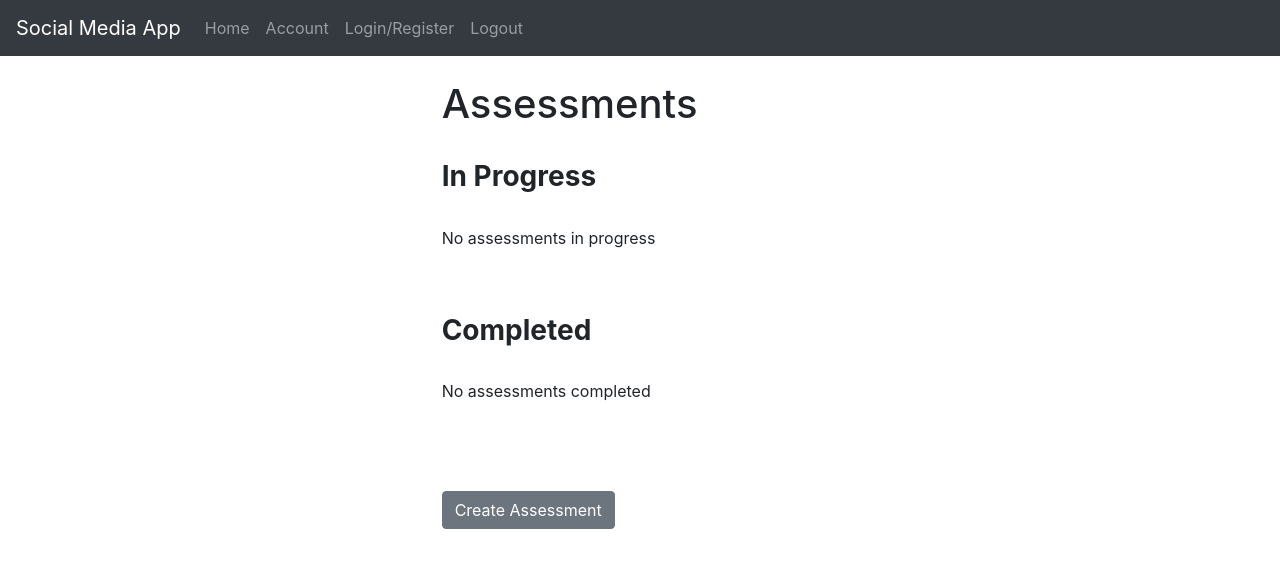
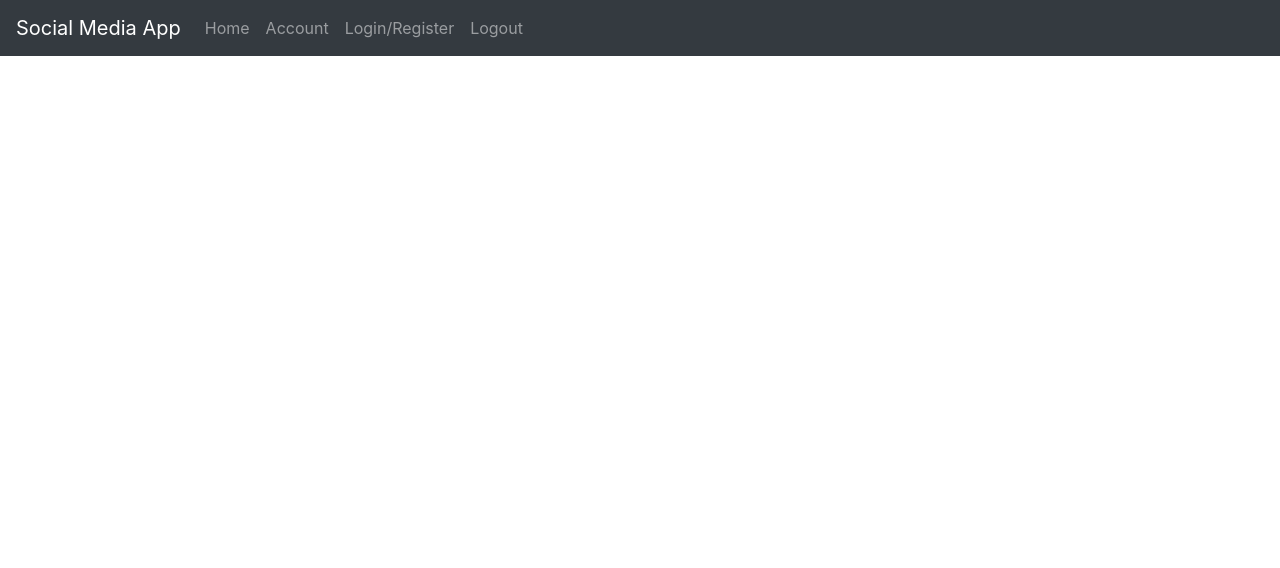
Before and after one commit to ne-njaravani/web-app-2, a Python web app: template Social_media_site/app/templates/home.html in a window 1280 px wide. Shown: the top 568 px of the page. Run offline with Jinja, Linux system fonts and the light colour scheme; the template is opened without the code that fills it, so the values that code supplies are empty; some libraries are stand-ins or nearby versions.

Commit message:
miscellaneous changes

```diff
--- a/Social_media_site/app/templates/home.html
+++ b/Social_media_site/app/templates/home.html
@@ -2,59 +2,6 @@
 {% extends "base.html" %}
 {% block title %}Home{% endblock %}
 {% block content %}
-<h1>Assessments</h1>
-<br>
-<!-- In Progress Assessments -->
-<h3><b>In Progress</b></h3>
-<br>
-{% if in_progress_assessments %}
 
 
-        {% for assessment in in_progress_assessments %}
-            <h5> <b>Module:</b> {{ assessment.module_code }}</h5>
-            <h6> <b>Assessment:</b> {{ assessment.title }}</h6>
-            <p>  <b>Due:</b> {{ assessment.deadline }}</p>
-            <p>{{ assessment.description }}</p>
-
-            <div class="btn-group" role="group" aria-label="Button group with spacing">
-                <a href="{{ url_for('edit', id=assessment.id) }}" class="btn btn-primary btn-sm">Edit</a>&nbsp;
-                <a href="{{ url_for('toggle_complete', id=assessment.id) }}" class="btn btn-warning btn-sm text-nowrap">Mark as COMPLETED</a>&nbsp;
-                <a href="{{ url_for('delete_assessment', id=assessment.id) }}" class="btn btn-danger btn-sm ">Delete</a>
-            </div>
-            <br>
-            <br>
-            <br>
-        {% endfor %}
-
-{% else %}
-<p>No assessments in progress</p>
-{% endif %}
-<br>
-<br>
-<!-- Completed Assessments -->
-<h3><b>Completed</b></h3>
-<br>
-{% if completed_assessments %}
-        {% for assessment in completed_assessments %}
-            <h5> <b>Module:</b> {{ assessment.module_code }}</h5>
-            <h6> <b>Assessment:</b> {{ assessment.title }}</h6>
-            <p>  <b>Due:</b> {{ assessment.deadline }}</p>
-            <p>{{ assessment.description }}</p>
-
-            <div class="btn-group" role="group" aria-label="Button group with spacing">
-                <a href="{{ url_for('edit', id=assessment.id) }}" class="btn btn-primary btn-sm">Edit</a>&nbsp;
-                <a href="{{ url_for('toggle_complete', id=assessment.id) }}" class="btn btn-warning btn-sm text-nowrap">Mark as INCOMPLETE</a>&nbsp;
-                <a href="{{ url_for('delete_assessment', id=assessment.id) }}" class="btn btn-danger btn-sm ">Delete</a>
-            </div>
-            <br>
-            <br>
-            <br>
-        {% endfor %}
-{% else %}
-<p>No assessments completed</p>
-{% endif %}
-<br>
-<br>
-<a href="{{ url_for('create') }}" class="btn btn-secondary mt-4">Create Assessment</a>
-<br>
 {% endblock %}
```
Also changed, not shown: Social_media_site/app/__init__.py (+9 -0 lines), Social_media_site/app/forms.py (+6 -1 lines), Social_media_site/app/templates/login.html (+7 -0 lines), Social_media_site/app/views.py (+17 -11 lines).
